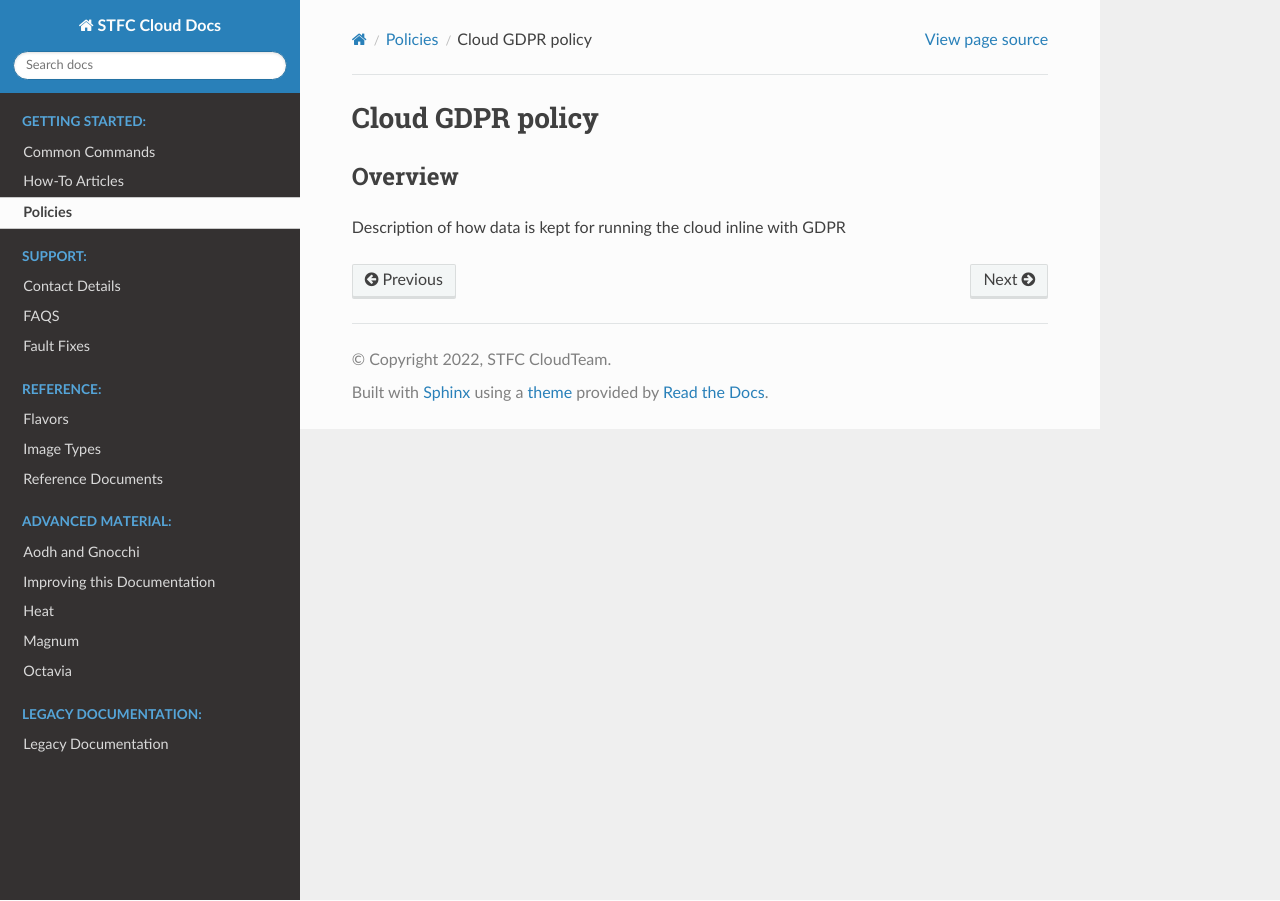
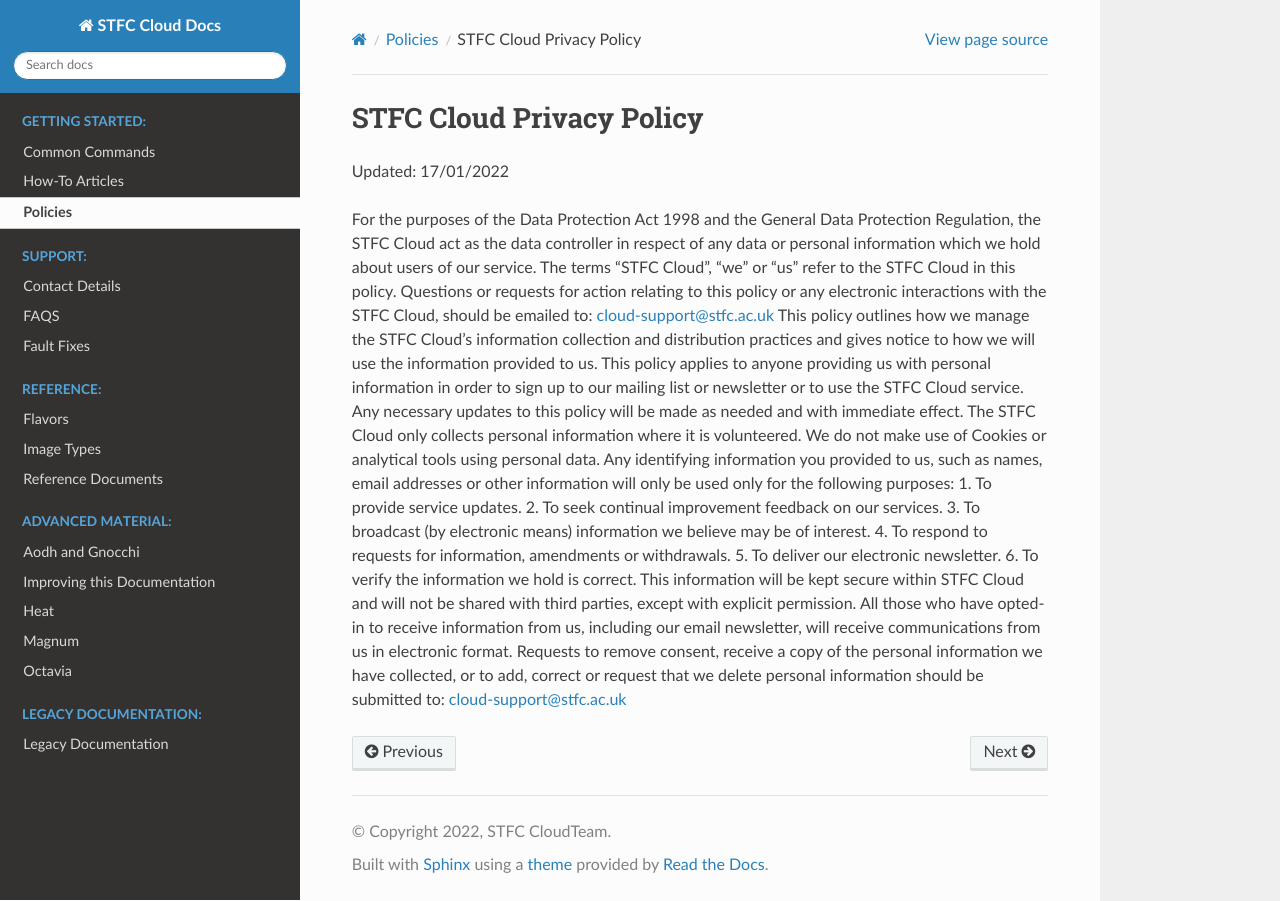
Before and after one commit to stfc/cloud-docs, a Sphinx documentation site: the page built from source/policies/CloudGDPRPolicy.rst, in a window 1280 px wide. Built offline with Sphinx 7.4.7 and the Read the Docs theme 2.0.0, drawn with Linux system fonts in a browser that asks for light colours.

Commit message:
Update CloudGDPRPolicy.rst

```diff
--- a/source/policies/CloudGDPRPolicy.rst
+++ b/source/policies/CloudGDPRPolicy.rst
@@ -1,8 +1,30 @@
 =================
-Cloud GDPR policy
+STFC Cloud Privacy Policy
 =================
-########
-Overview
-########
+Updated: 17/01/2022
 
-Description of how data is kept for running the cloud inline with GDPR
+For  the  purposes  of  the  Data  Protection  Act  1998  and  the  General  Data  Protection  Regulation,  the
+STFC Cloud act as the data controller in respect of any data or personal information which we hold
+about users of our service.  The terms “STFC Cloud”, “we” or “us” refer to the STFC Cloud in this policy.
+Questions  or  requests  for  action  relating  to  this  policy  or  any  electronic  interactions  with  the  STFC
+Cloud, should be emailed to: cloud-support@stfc.ac.uk
+This policy outlines how we manage the STFC Cloud’s information collection and distribution practices
+and  gives  notice  to  how  we  will  use  the  information  provided  to  us.  This  policy  applies  to  anyone
+providing us with personal information in order to sign up to our mailing list or newsletter or to use
+the  STFC  Cloud  service.  Any  necessary  updates  to  this  policy  will  be  made  as  needed  and  with
+immediate effect.
+The STFC Cloud only collects personal information where it is volunteered.  We do not make use of
+Cookies or analytical tools using personal data.  Any identifying information you provided to us, such
+as names, email addresses or other information will only be used only for the following purposes:
+1. To provide service updates.
+2. To seek continual improvement feedback on our services.
+3. To broadcast (by electronic means) information we believe may be of interest.
+4. To respond to requests for information, amendments or withdrawals.
+5. To deliver our electronic newsletter.
+6. To verify the information we hold is correct.
+This information will be kept secure within STFC Cloud and will not be shared with third parties, except
+with explicit permission.
+All  those  who  have  opted-in  to  receive  information  from  us,  including  our  email  newsletter,  will
+receive communications from us in electronic format. Requests to remove consent, receive a copy of
+the  personal  information  we  have  collected,  or  to  add,  correct  or  request  that  we  delete  personal
+information should be submitted to: cloud-support@stfc.ac.uk
```
